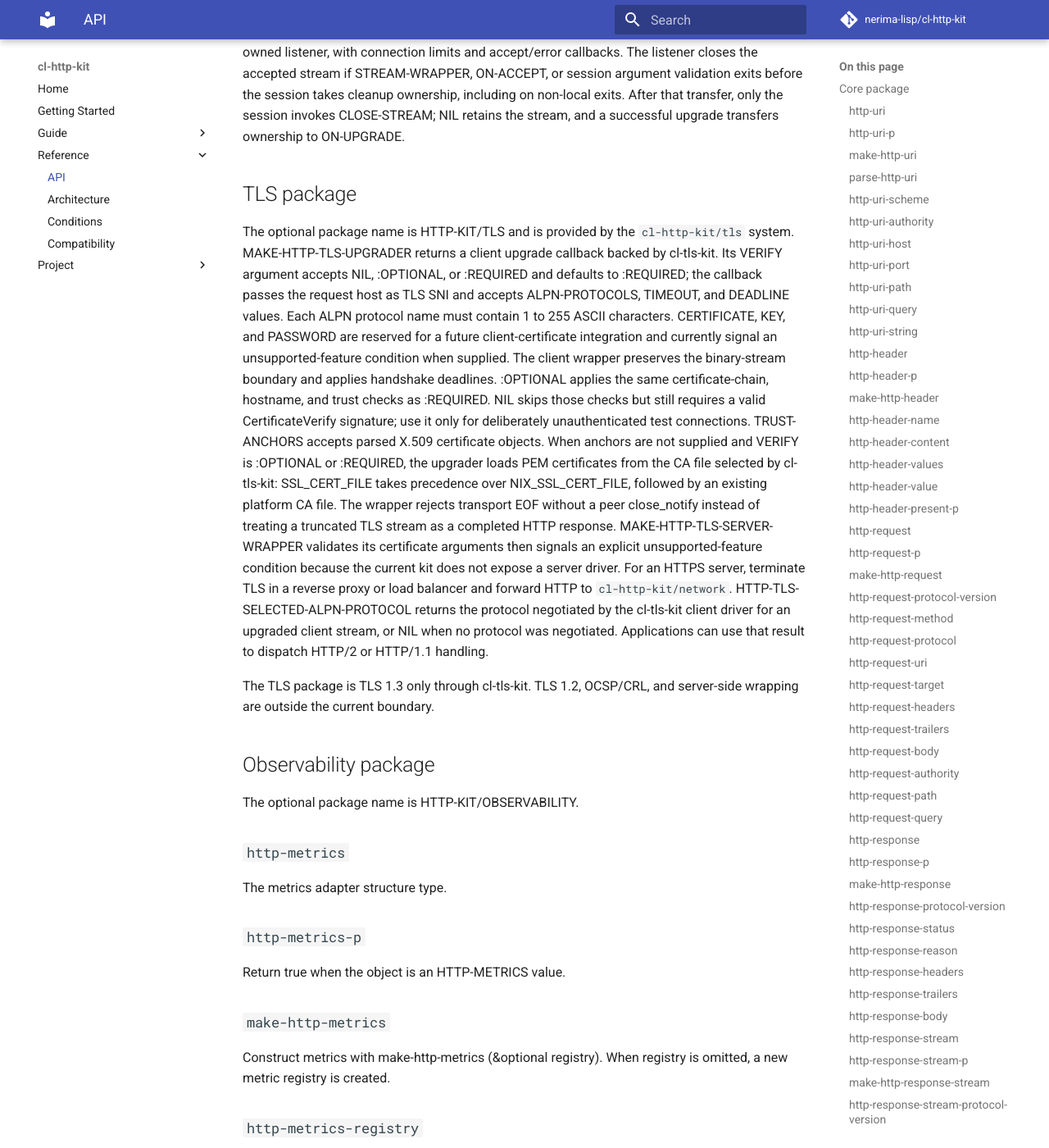
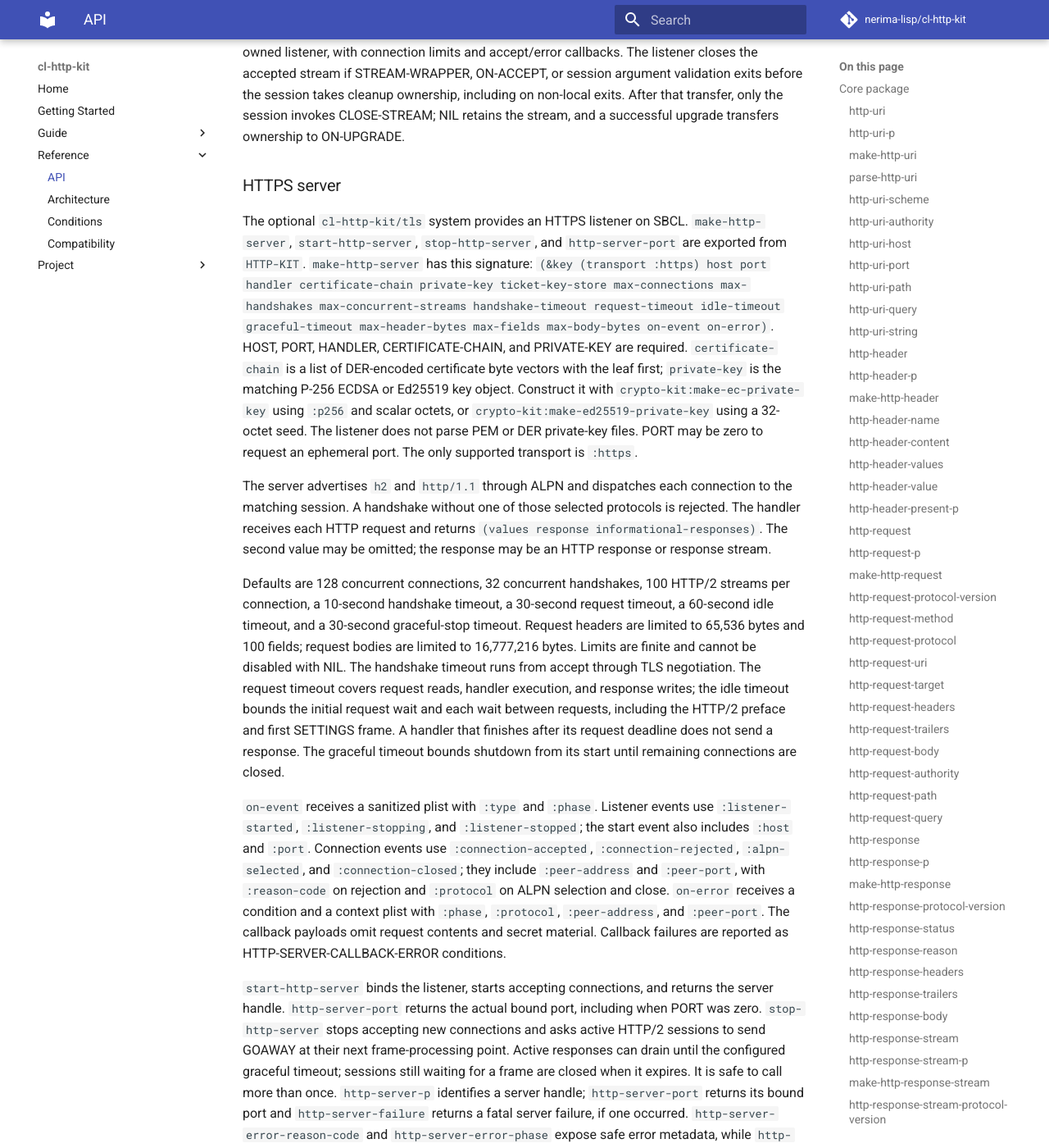
Before and after one commit to nerima-lisp/cl-http-kit, an MkDocs documentation site: the page built from docs/src/reference/api.md, in a window 1280 px wide and 1400 px high, scrolled down 19766 px. Shown: the whole window at 82% size. Built offline with MkDocs 1.6.1 and Material for MkDocs 9.7.7, drawn with Linux system fonts in a browser that asks for light colours; comment, search, counter and statistics services are not loaded; some of the changed text lies outside the part shown.

Commit message:
docs: document HTTPS listener contracts
Document the HTTPS listener API, ALPN routing, listener event callbacks, and timeout settings.

```diff
--- a/docs/src/reference/api.md
+++ b/docs/src/reference/api.md
@@ -855,6 +855,71 @@ including on non-local exits. After that transfer, only the session invokes
 CLOSE-STREAM; NIL retains the stream, and a successful upgrade transfers
 ownership to ON-UPGRADE.
 
+### HTTPS server
+
+The optional `cl-http-kit/tls` system provides an HTTPS listener on SBCL.
+`make-http-server`, `start-http-server`, `stop-http-server`, and
+`http-server-port` are exported from `HTTP-KIT`. `make-http-server` has this
+signature: `(&key (transport :https) host port handler
+certificate-chain private-key ticket-key-store max-connections
+max-handshakes max-concurrent-streams handshake-timeout request-timeout
+idle-timeout graceful-timeout max-header-bytes max-fields max-body-bytes
+on-event on-error)`. HOST, PORT, HANDLER, CERTIFICATE-CHAIN, and PRIVATE-KEY
+are required. `certificate-chain` is a list of DER-encoded certificate byte
+vectors with the leaf first; `private-key` is the matching P-256 ECDSA or
+Ed25519 key object. Construct it with `crypto-kit:make-ec-private-key` using
+`:p256` and scalar octets, or `crypto-kit:make-ed25519-private-key` using a
+32-octet seed. The listener does not parse PEM or DER private-key files. PORT
+may be zero to request an ephemeral port. The only supported transport is
+`:https`.
+
+The server advertises `h2` and `http/1.1` through ALPN and dispatches each
+connection to the matching session. A handshake without one of those selected
+protocols is rejected. The handler receives each HTTP request and returns
+`(values response informational-responses)`. The second value may be omitted;
+the response may be an HTTP response or response stream.
+
+Defaults are 128 concurrent connections, 32 concurrent handshakes, 100 HTTP/2
+streams per connection, a 10-second handshake timeout, a 30-second request
+timeout, a 60-second idle timeout, and a 30-second graceful-stop timeout.
+Request headers are limited to 65,536 bytes and 100 fields; request bodies are
+limited to 16,777,216 bytes. Limits are finite and cannot be disabled with NIL.
+The handshake timeout runs from accept through TLS negotiation. The request
+timeout covers request reads, handler execution, and response writes; the idle
+timeout bounds the initial request wait and each wait between requests,
+including the HTTP/2 preface and first SETTINGS frame. A handler that finishes
+after its request deadline does not send a response. The graceful timeout bounds
+shutdown from its start until remaining connections are closed.
+
+`on-event` receives a sanitized plist with `:type` and `:phase`. Listener
+events use `:listener-started`, `:listener-stopping`, and `:listener-stopped`;
+the start event also includes `:host` and `:port`. Connection events use
+`:connection-accepted`, `:connection-rejected`, `:alpn-selected`, and
+`:connection-closed`; they include `:peer-address` and `:peer-port`, with
+`:reason-code` on rejection and `:protocol` on ALPN selection and close.
+`on-error` receives a condition and a context plist with `:phase`, `:protocol`,
+`:peer-address`, and `:peer-port`. The callback payloads omit request contents
+and secret material. Callback failures are reported as
+HTTP-SERVER-CALLBACK-ERROR conditions.
+
+`start-http-server` binds the listener, starts accepting connections, and
+returns the server handle. `http-server-port` returns the actual bound port,
+including when PORT was zero. `stop-http-server` stops accepting new
+connections and asks active HTTP/2 sessions to send GOAWAY at their next
+frame-processing point. Active responses can drain until the configured
+graceful timeout; sessions still waiting for a frame are closed when it
+expires. It is safe to call more than once. `http-server-p` identifies a server
+handle; `http-server-port` returns its bound port and `http-server-failure`
+returns a fatal server failure, if one occurred. `http-server-error-reason-code`
+and `http-server-error-phase` expose safe error metadata, while
+`http-server-callback-error-callback` identifies whether `:on-event` or
+`:on-error` failed.
+
+Each server creates its own ticket-key store by default. Pass a store created
+with `cl-tls-kit:make-tls13-server-ticket-key-store` to multiple server
+instances to share their TLS 1.3 session-ticket keys. Each instance still
+enforces its own connection and handshake limits.
+
 ## TLS package
 
 The optional package name is HTTP-KIT/TLS and is provided by the
@@ -875,17 +940,20 @@ certificates from the CA file selected by cl-tls-kit: SSL_CERT_FILE takes
 precedence over NIX_SSL_CERT_FILE, followed by an existing platform CA file.
 The wrapper rejects transport EOF without a peer close_notify instead of
 treating a truncated TLS stream as a completed HTTP response.
-MAKE-HTTP-TLS-SERVER-WRAPPER validates its certificate arguments then signals
-an explicit unsupported-feature condition because the current kit does not
-expose a server driver. For an HTTPS server, terminate TLS in a reverse proxy
-or load balancer and forward HTTP to `cl-http-kit/network`.
-HTTP-TLS-SELECTED-ALPN-PROTOCOL returns the protocol negotiated by the
-cl-tls-kit client driver for an upgraded client stream, or NIL when no protocol
-was negotiated. Applications can use that result to dispatch HTTP/2 or
-HTTP/1.1 handling.
-
-The TLS package is TLS 1.3 only through cl-tls-kit. TLS 1.2, OCSP/CRL, and
-server-side wrapping are outside the current boundary.
+The lambda list for `make-http-tls-server-wrapper` is
+`(make-http-tls-server-wrapper &key certificate-chain private-key
+ticket-key-store alpn-protocols clock-function)`. The certificate chain and
+private key are required; the clock defaults to a monotonic clock. It returns a
+callback invoked as
+`(funcall wrapper stream &key timeout deadline)`. The callback completes the
+TLS 1.3 server handshake and returns the negotiated TLS stream; `timeout` and
+`deadline` bound the handshake.
+HTTP-TLS-SELECTED-ALPN-PROTOCOL returns the protocol negotiated on an upgraded
+client or server stream, or NIL when no protocol was negotiated. The HTTPS
+listener accepts only `h2` and `http/1.1`.
+
+The TLS package is TLS 1.3 only through cl-tls-kit. TLS 1.2 and OCSP/CRL are
+outside the current boundary.
 
 ## Observability package
 
@@ -1765,9 +1833,10 @@ deadline still applies. Passing `:idle-timeout nil` or
 parsing, `:max-body-bytes nil` selects the finite default. Automatic response
 decoding instead passes nil to the decoder; built-in decoders omit their
 explicit output-limit argument. Use a finite integer to explicitly bound
-built-in gzip/deflate expansion. The native
-client offers only `http/1.1` through ALPN; HTTP/2 requires the explicit
-`cl-http-kit/http2` transport boundary until native client dispatch is provided.
+built-in gzip/deflate expansion. The native origin client offers `h2` and
+`http/1.1` through ALPN and dispatches requests to the negotiated protocol. TLS
+to an HTTPS proxy offers only `http/1.1`; custom transports supply their own
+ALPN policy.
 
 ### `http-client-transport-function`
 
```
Also changed, not shown: docs/src/reference/architecture.md (+10 -33 lines), docs/src/reference/compatibility.md (+11 -10 lines), README.md.
